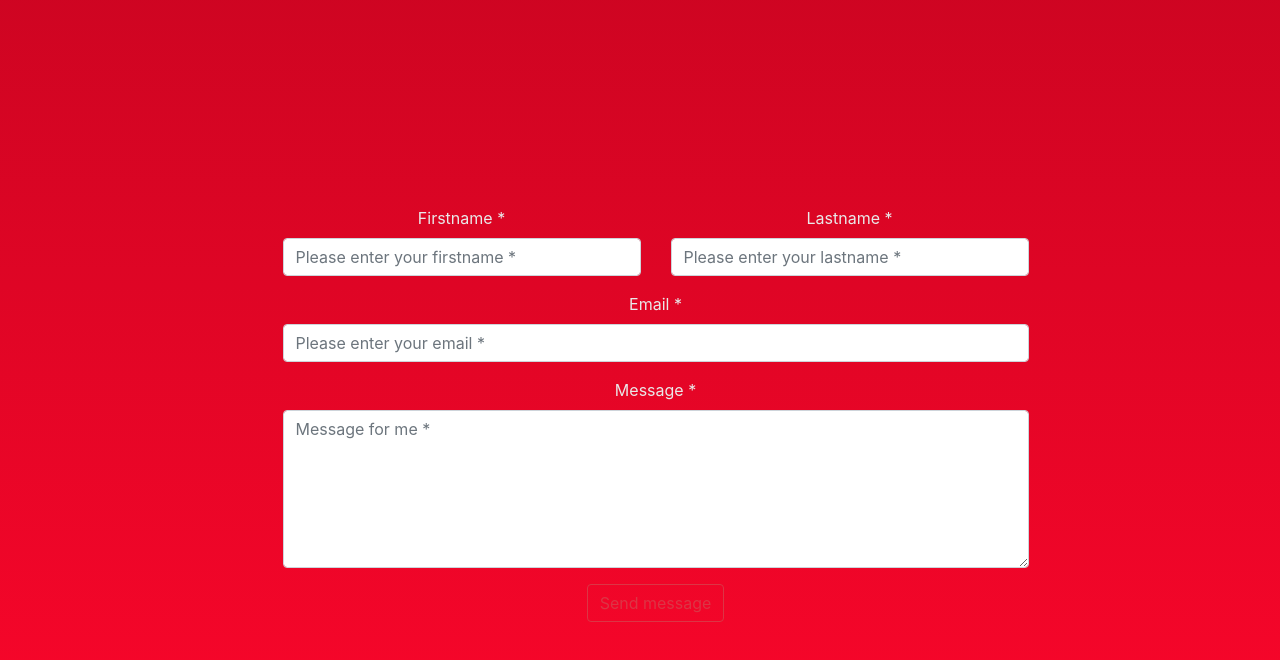
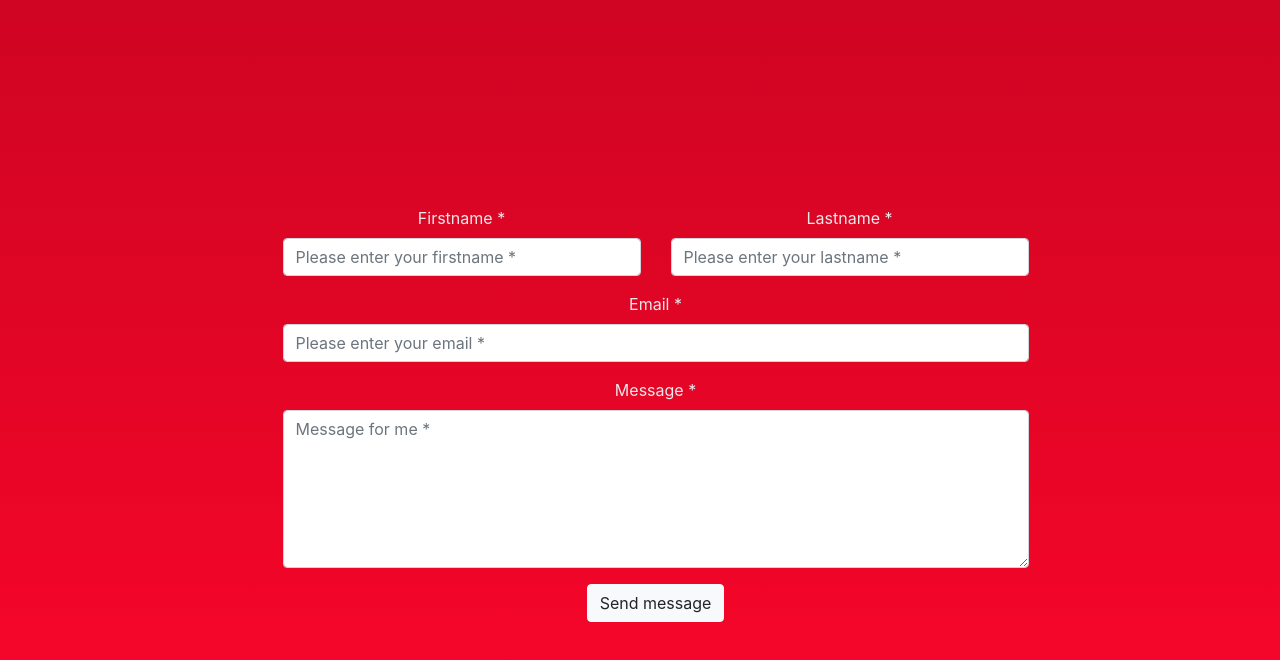
Before and after one commit to rgonz166/rgonz166.github.io, a plain HTML site: page index.html in a window 1280 px wide. Shown: the part 2386-3046 px from the top of the page. Drawn offline with nearby package versions, Linux system fonts and the light colour scheme; some packages are replaced by stand-ins of ours; a script that the page names is missing; a web font is replaced by a local one.

Commit message:
Fixed form button

```diff
--- a/index.html
+++ b/index.html
@@ -136,7 +136,7 @@
 												</div>
 											</div>
 											<div class="col-md-12">
-												<input type="submit" class="btn btn-outline-danger btn-send" value="Send message">
+												<input type="submit" class="btn btn-light btn-send" value="Send message">
 											</div>
 										</div>
 							</div>
```
